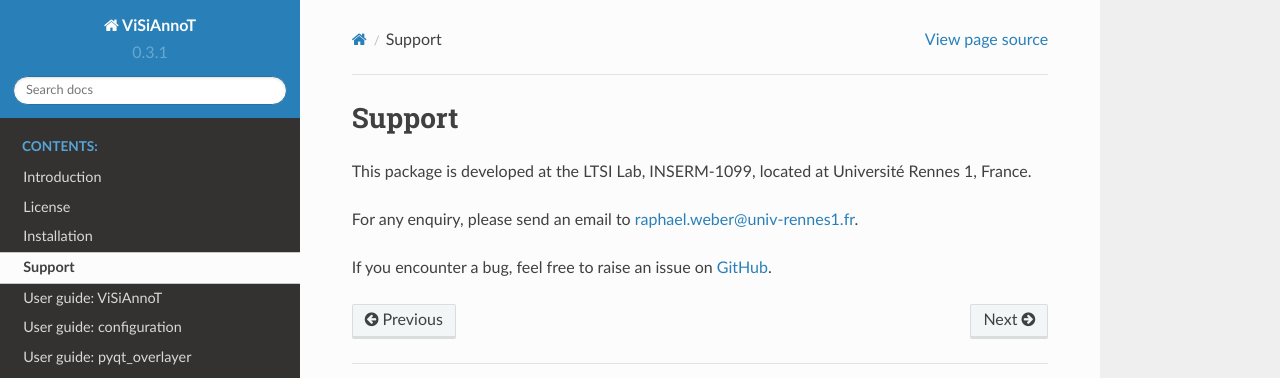
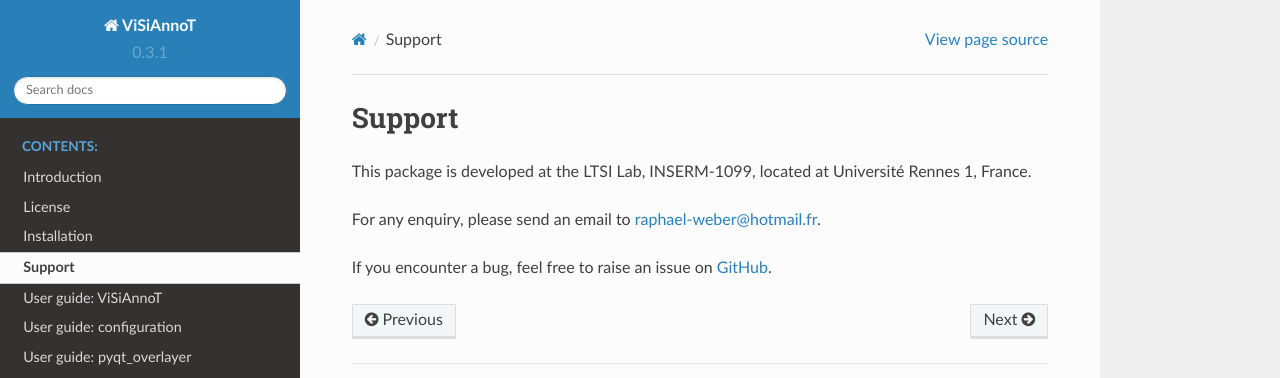
Before and after one commit to RphWbr/visiannot, a Sphinx documentation site: the page built from doc/source/support.rst, in a window 1280 px wide. Shown: the top 378 px of the page. Built offline with Sphinx 7.4.7 and the Read the Docs theme 2.0.0, drawn with Linux system fonts in a browser that asks for light colours; formulas are drawn with MathJax 3.

Commit message:
update contact address

```diff
--- a/doc/source/support.rst
+++ b/doc/source/support.rst
@@ -3,6 +3,6 @@ Support
 =======
 This package is developed at the LTSI Lab, INSERM-1099, located at Université Rennes 1, France.
 
-For any enquiry, please send an email to raphael.weber@univ-rennes1.fr.
+For any enquiry, please send an email to raphael-weber@hotmail.fr.
 
 If you encounter a bug, feel free to raise an issue on `GitHub <https://github.com/RphWbr/visiannot/issues>`_.
```
